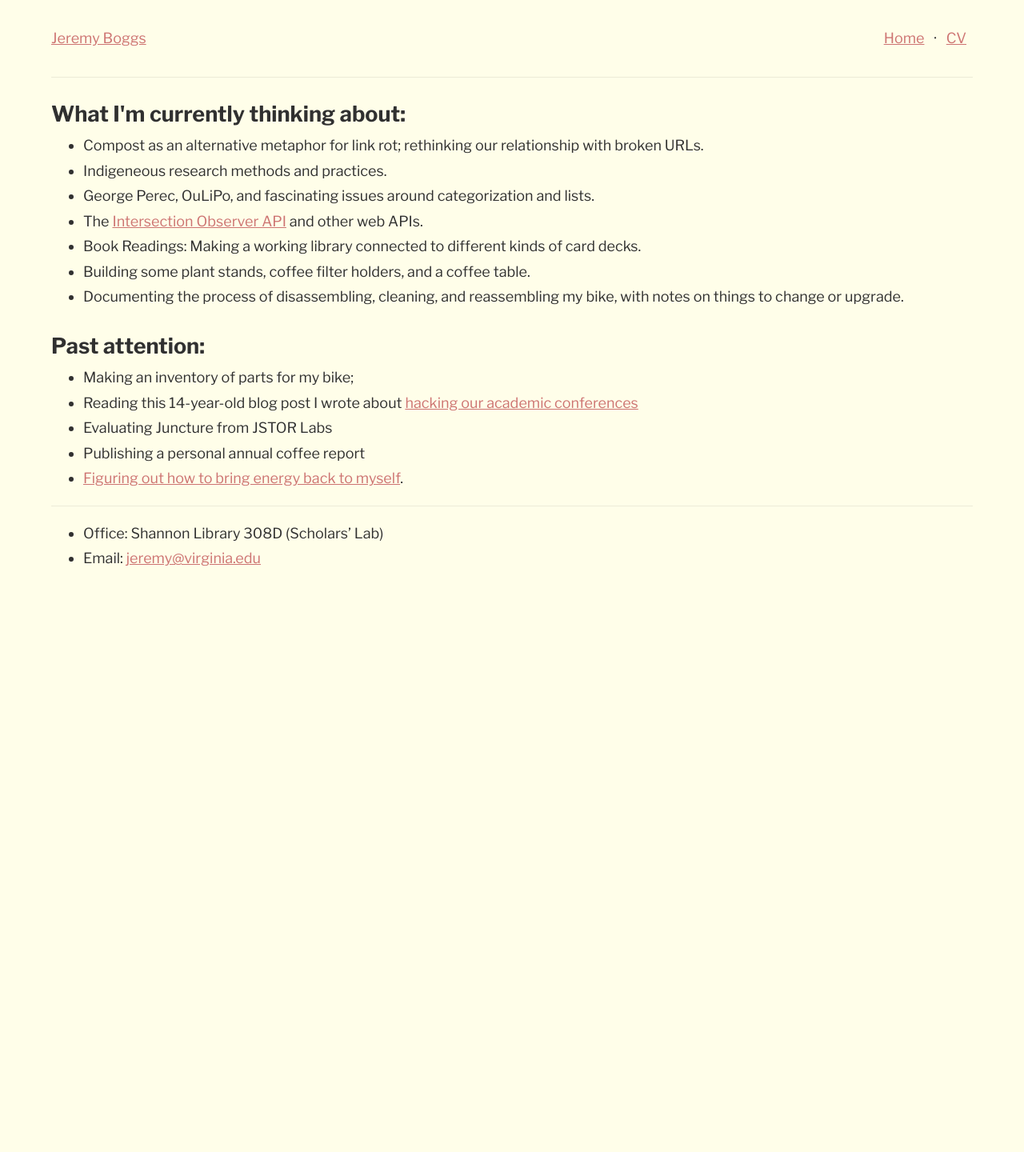
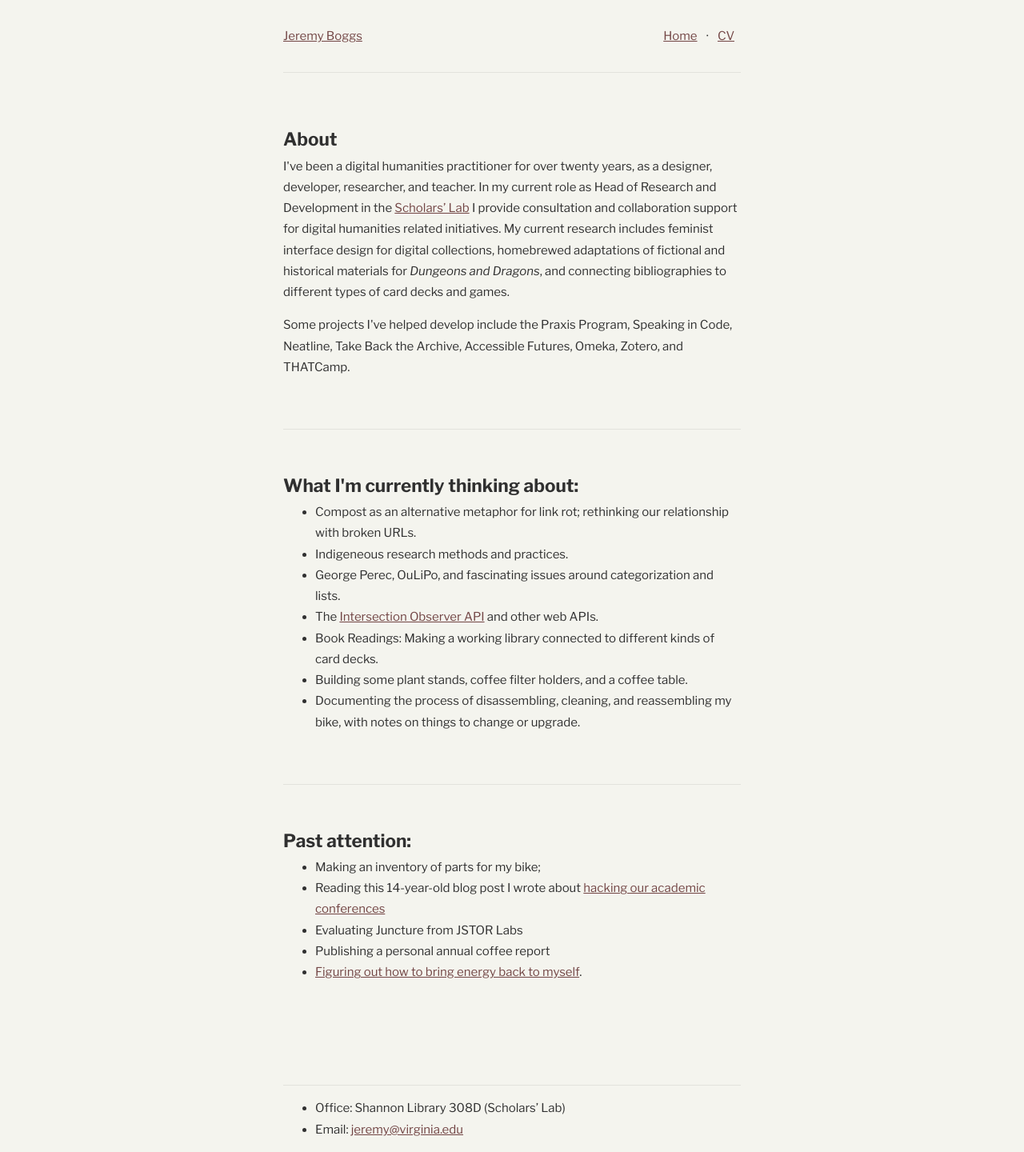
Before and after one commit to jeremyboggs/jeremyboggs.net, a Jekyll site: the page built from index.html, in a window 1280 px wide. Shown: the whole page at 80% size. Built offline with Jekyll 4.4.1, drawn with Linux system fonts in a browser that asks for light colours; before the commit the page ends 900 px from its top, so only the background shows below that.

Commit message:
Adds homepage content; more style adjustments.

```diff
--- a/index.html
+++ b/index.html
@@ -2,6 +2,22 @@
 layout: default
 title: Home
 ---
+<section>
+    <h2>About</h2>
+    <p>I've been a digital humanities practitioner for over twenty years, as a
+    designer, developer, researcher, and teacher. In my current role as Head of
+    Research and Development in the <a href="https://scholarslab.lib.virginia.edu"
+    rel="external">Scholars’ Lab</a> I provide consultation and collaboration
+    support for digital humanities related initiatives. My current research
+    includes feminist interface design for digital collections, homebrewed
+    adaptations of fictional and historical materials for <em>Dungeons and
+    Dragons</em>, and connecting bibliographies to different types of card decks
+    and games.</p>
+    <p>Some projects I've helped develop include the Praxis Program, Speaking in
+    Code, Neatline, Take Back the Archive, Accessible Futures, Omeka, Zotero,
+    and THATCamp.</p>
+</section>
+<section id="currently">
     <h2>What I'm currently thinking about:</h2>
     <ul>
         <li>Compost as an alternative metaphor for link rot; rethinking our
@@ -19,6 +35,8 @@
         <li>Documenting the process of disassembling, cleaning, and reassembling my
         bike, with notes on things to change or upgrade.</li>
     </ul>
+</section>
+<section id="previously">
     <h2>Past attention:</h2>
     <ul>
         <li>Making an inventory of parts for my bike;</li>
@@ -27,3 +45,4 @@
         <li>Publishing a personal annual coffee report</li>
         <li><a href="/carrier-bag-theory-for-dh/">Figuring out how to bring energy back to myself</a>.</li>
     </ul>
+</section>
--- a/styles.scss
+++ b/styles.scss
@@ -32,7 +32,7 @@
   line-height: 1.75;
   padding: 0 1rem;
   color: #303030;
-  background: #fffee9;
+  background: #f4f4ee;
 }
 
 h1 {
@@ -64,22 +64,22 @@
 
 a:link,
 a:visited {
-  color: rgba(200, 100, 100, 0.9);
+  color: rgba(100, 50, 50, 0.9);
 }
 
 a:hover,
 a:focus {
-  color: rgba(150, 50, 50, 0.9);
+  color: rgba(120, 50, 100, 0.9);
 }
 a:active {
   color: #303030;
 }
 blockquote {
-  margin: 2rem;
+  margin: 4rem 2rem;
   background: rgba(255,255,255,0.25);
-  padding: 2rem;
-  border-left: 0.25rem solid rgba(255,100,0, 0.75);
-  font-size: 1.25rem;
+  padding: 3rem;
+  border: 1px solid rgba(0,0,0,0.125);
+  box-shadow: 10px 10px 0 rgba(100,50,50, 0.075);
 
 }
 
@@ -114,16 +114,26 @@
 
 footer {
   border-top: 1px solid rgba(0,0,0,0.075);
+  margin-top: 4rem;
 }
 
 @media screen and (min-width: 500px) {
 
 body {
-  font-size: 18px;
   padding: 0 4rem;
   display: flex;
   flex-direction: column;
   flex-wrap: nowrap;
+  max-width: 700px;
+  margin: 0 auto;
 }
 
+section {
+  margin: 4rem 0;
 }
+
+section+section {
+  border-top: 1px solid rgba(0,0,0,0.075);
+  padding-top: 2rem;
+}
+}
```
Lines whose indentation alone changed are shown as unchanged.
